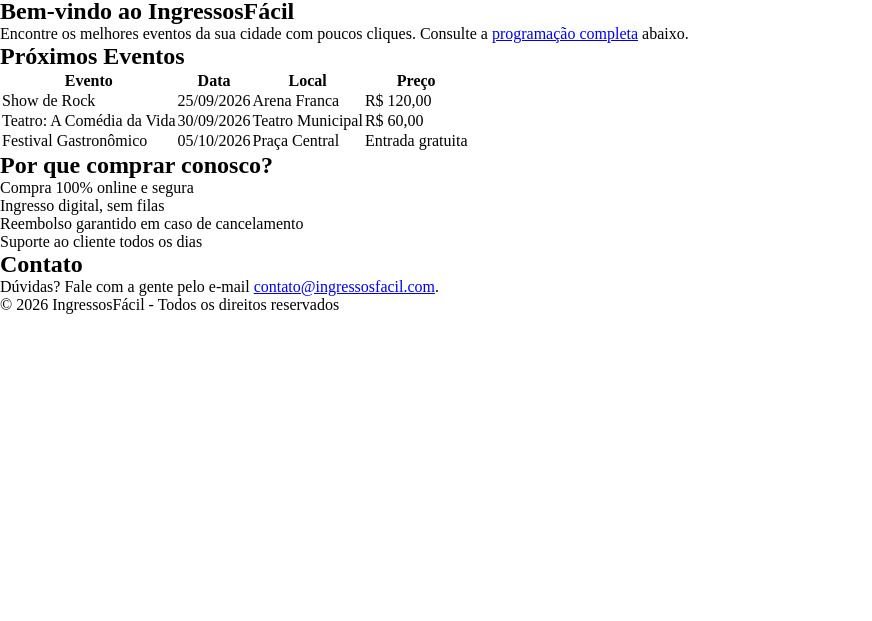
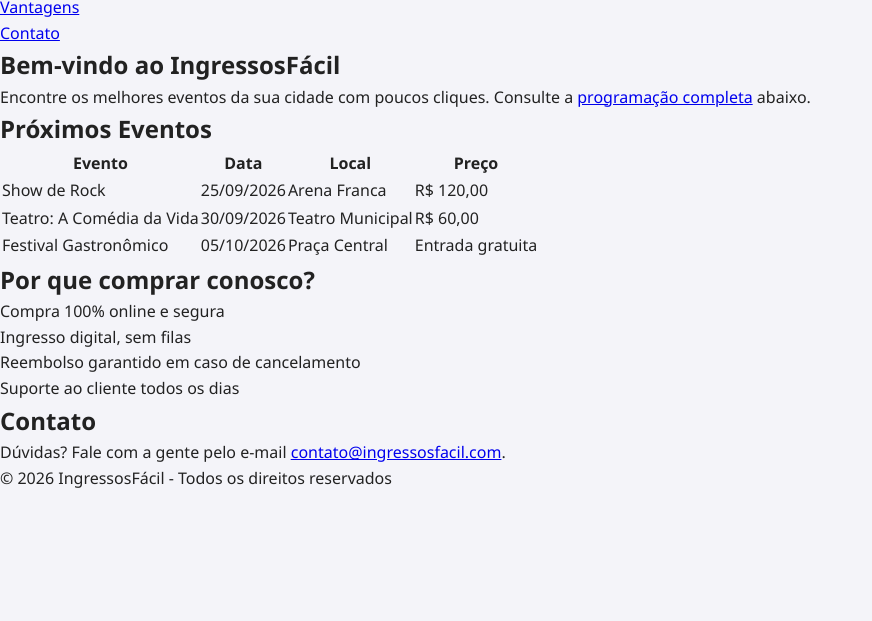
Before and after one commit to albert-wb/cc-front-end, a plain HTML site: page index.html in a window 1280 px wide. Shown: the part 179-800 px from the top of the page, without its empty margins (0-872 px from the left). Drawn offline with Linux system fonts and the light colour scheme.

Commit message:
style: define estilos de cor de fundo e tipografia base para o body

```diff
--- a/css/styles.css
+++ b/css/styles.css
@@ -4,3 +4,11 @@
     padding: 0;
     box-sizing: border-box;
 }
+
+/* ===== Tipografia e fundo global ===== */
+body {
+    font-family: 'Segoe UI', Arial, sans-serif;
+    line-height: 1.6;
+    background-color: #f4f4f9;
+    color: #222;
+}
```
